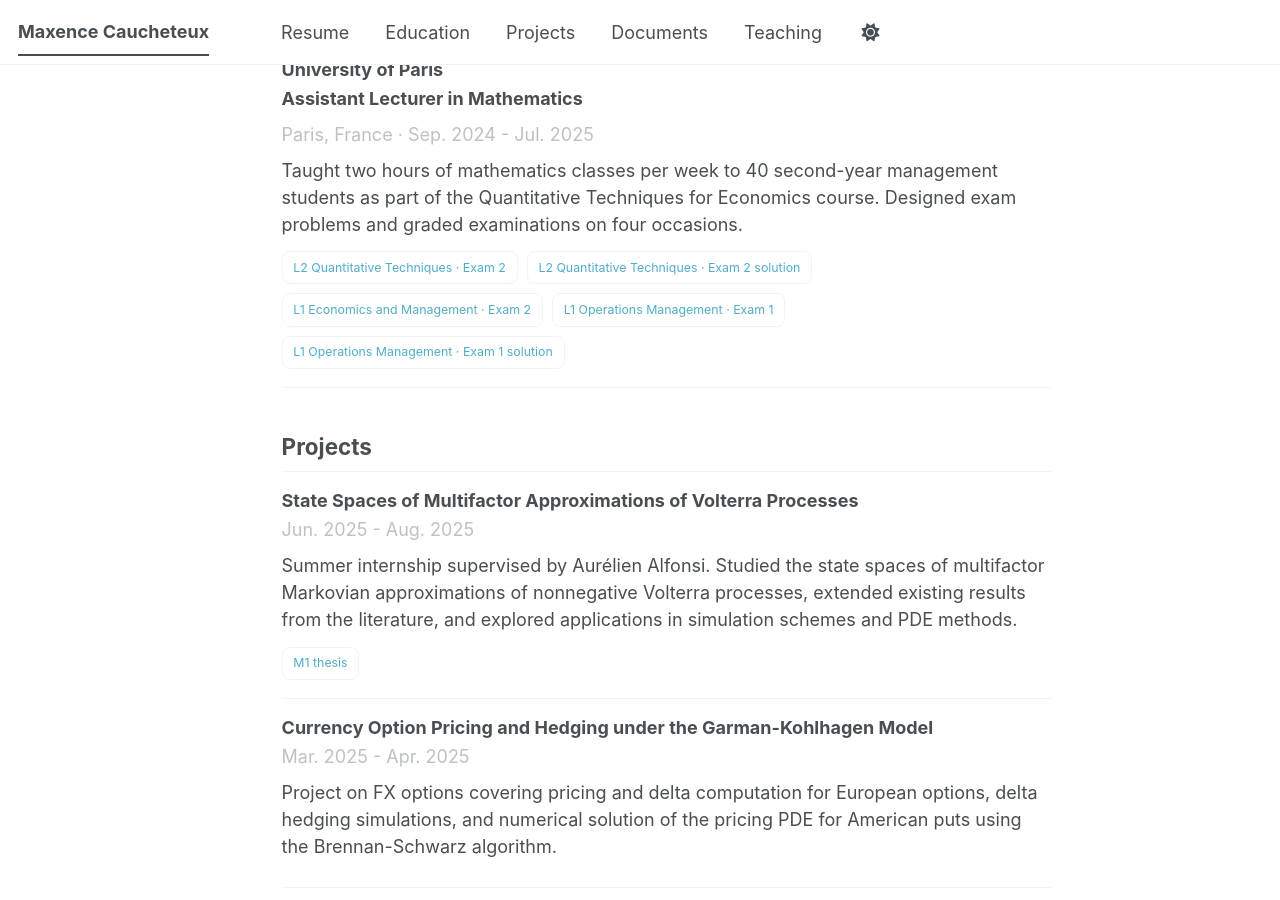
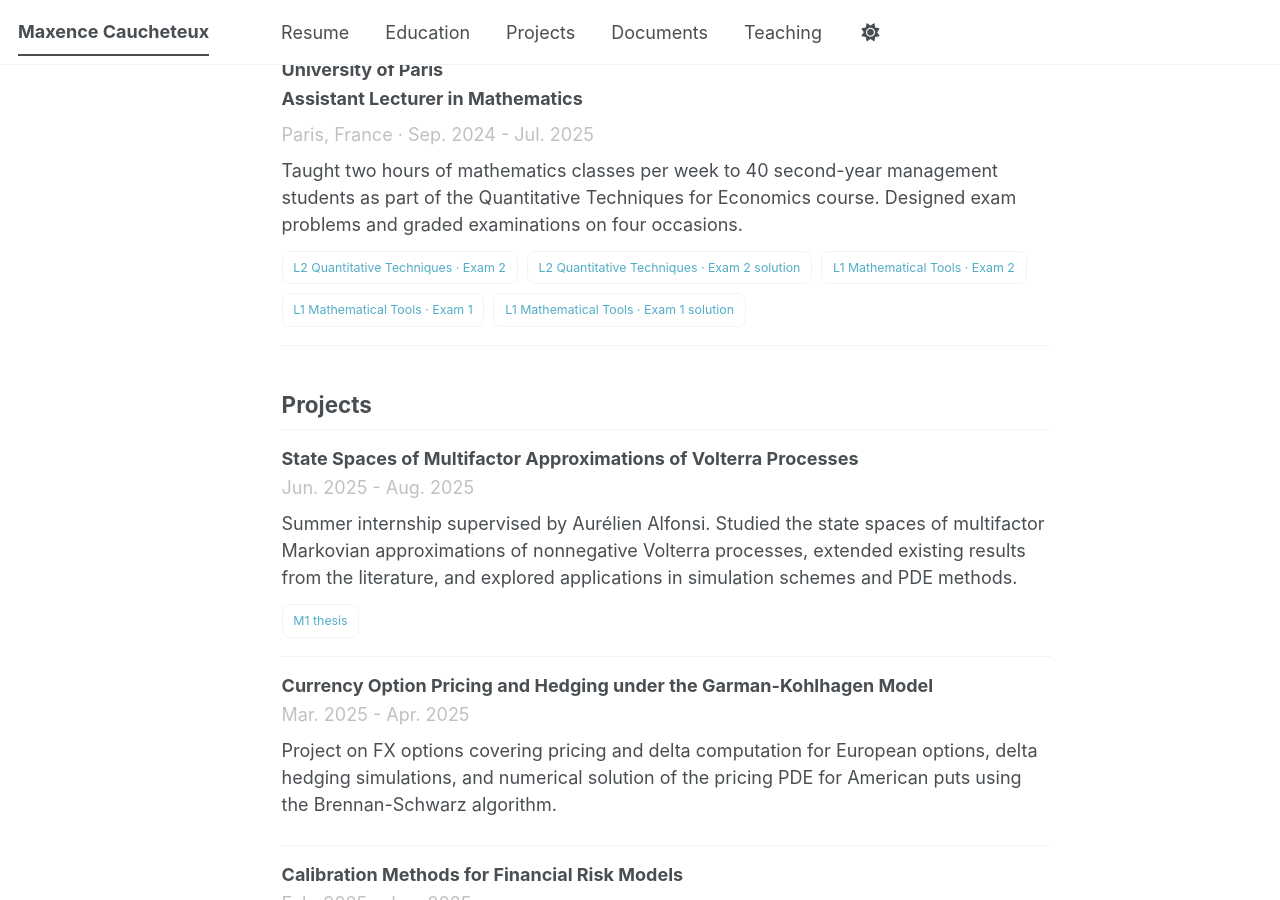
Before and after one commit to maxence2508/maxence2508.github.io, a Jekyll site: the page built from _pages/about.md, in a window 1280 px wide and 900 px high, scrolled down 1330 px. Built offline with Jekyll 4.4.1, drawn with Linux system fonts in a browser that asks for light colours; a style sheet for code colours, icons or effects is not loaded.

Commit message:
Fix mathematical tools teaching resource

```diff
--- a/_pages/about.md
+++ b/_pages/about.md
@@ -90,9 +90,9 @@ redirect_from:
     <div class="resource-list">
       <a href="/files/teaching-paris-cite-l2-quantitative-techniques-exam-2.pdf" target="_blank" rel="noopener">L2 Quantitative Techniques · Exam 2</a>
       <a href="/files/teaching-paris-cite-l2-quantitative-techniques-exam-2-solution.pdf" target="_blank" rel="noopener">L2 Quantitative Techniques · Exam 2 solution</a>
-      <a href="/files/teaching-paris-cite-l1-eg-exam-2.pdf" target="_blank" rel="noopener">L1 Economics and Management · Exam 2</a>
-      <a href="/files/teaching-paris-cite-l1-om-exam-1.pdf" target="_blank" rel="noopener">L1 Operations Management · Exam 1</a>
-      <a href="/files/teaching-paris-cite-l1-om-exam-1-solution.pdf" target="_blank" rel="noopener">L1 Operations Management · Exam 1 solution</a>
+      <a href="/files/teaching-paris-cite-l1-mathematical-tools-exam-2.pdf" target="_blank" rel="noopener">L1 Mathematical Tools · Exam 2</a>
+      <a href="/files/teaching-paris-cite-l1-om-exam-1.pdf" target="_blank" rel="noopener">L1 Mathematical Tools · Exam 1</a>
+      <a href="/files/teaching-paris-cite-l1-om-exam-1-solution.pdf" target="_blank" rel="noopener">L1 Mathematical Tools · Exam 1 solution</a>
     </div>
   </article>
 </div>
```
Also changed, not shown: 2 other files.
